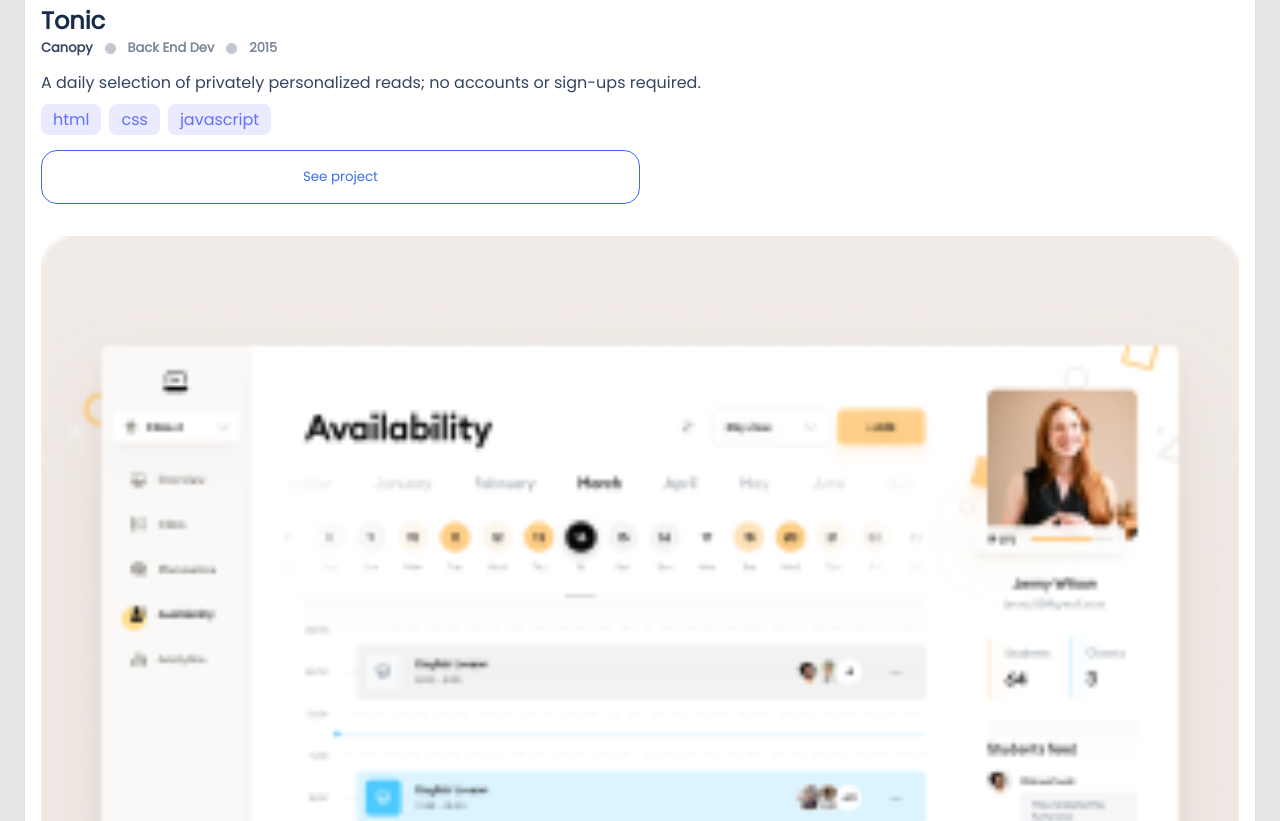
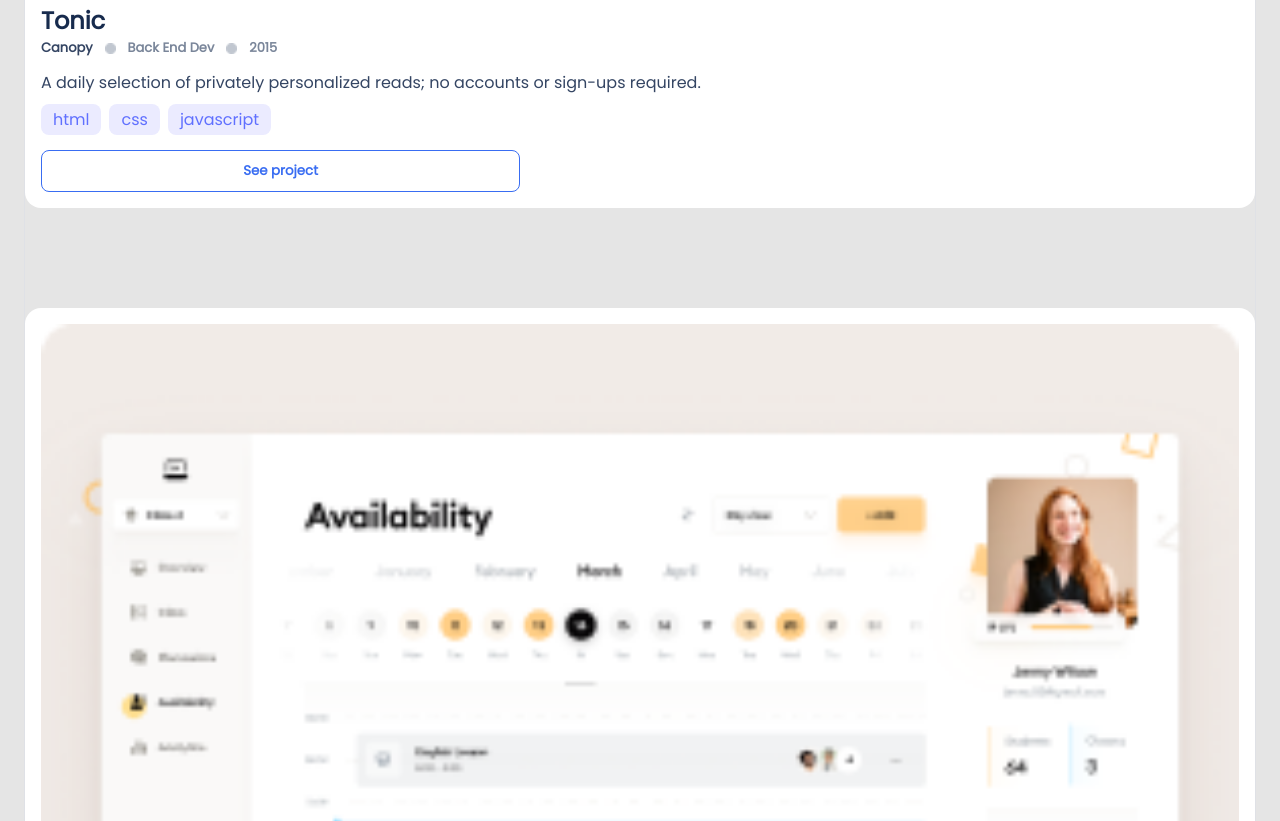
Before and after one commit to Munsa1/portfolio-responsive, a plain HTML site: page index.html in a window 1280 px wide. Shown: the part 1379-2200 px from the top of the page. Drawn offline with nearby package versions, Linux system fonts and the light colour scheme.

Commit message:
Re-align project cards

```diff
--- a/index.html
+++ b/index.html
@@ -33,7 +33,7 @@
         </ul>
        </div>
    </section>
-   <section class="cards bg-color">
+   <section class="cards">
      <div class="card bg-color">
        <img src="images/Snapshoot Portfolio.png" alt="">
        <h2 class="card-heading headerColor">Tonic</h2>
@@ -122,5 +122,10 @@
     </ul>
     <button class="resume-btn">Get my resume</button>
    </section>
+   <section class="languages-frameworks">
+     <div>
+       <h3>Languages</h3>
+     </div>
+   </section>
 </body>
 </html>
--- a/style.css
+++ b/style.css
@@ -106,13 +106,14 @@ body {
 }
 
 .card {
-    margin: 16px 16px;
+    /* margin: 16px 16px; */
     display: flex;
     flex-direction: column;
     justify-content: center;
     background: #FFFFFF;
     border-radius: 16px;
-    bottom: 30px;
+    padding: 16px;
+    margin-bottom: 100px;
 }
 .card-2 {
     margin-top: 30px;
@@ -165,11 +166,12 @@ body {
 
 .card-btn {
     color: #396DF2;
-    padding: 16px;
+    font-weight: bolder;
+    padding: 10px;
     background: #FFFFFF;
     border: 1px solid #396DF2;;
-    border-radius: 16px;
+    border-radius: 8px;
     margin-top: 18px;
-    width: 50%;
+    width: 40%;
 
 }
```
